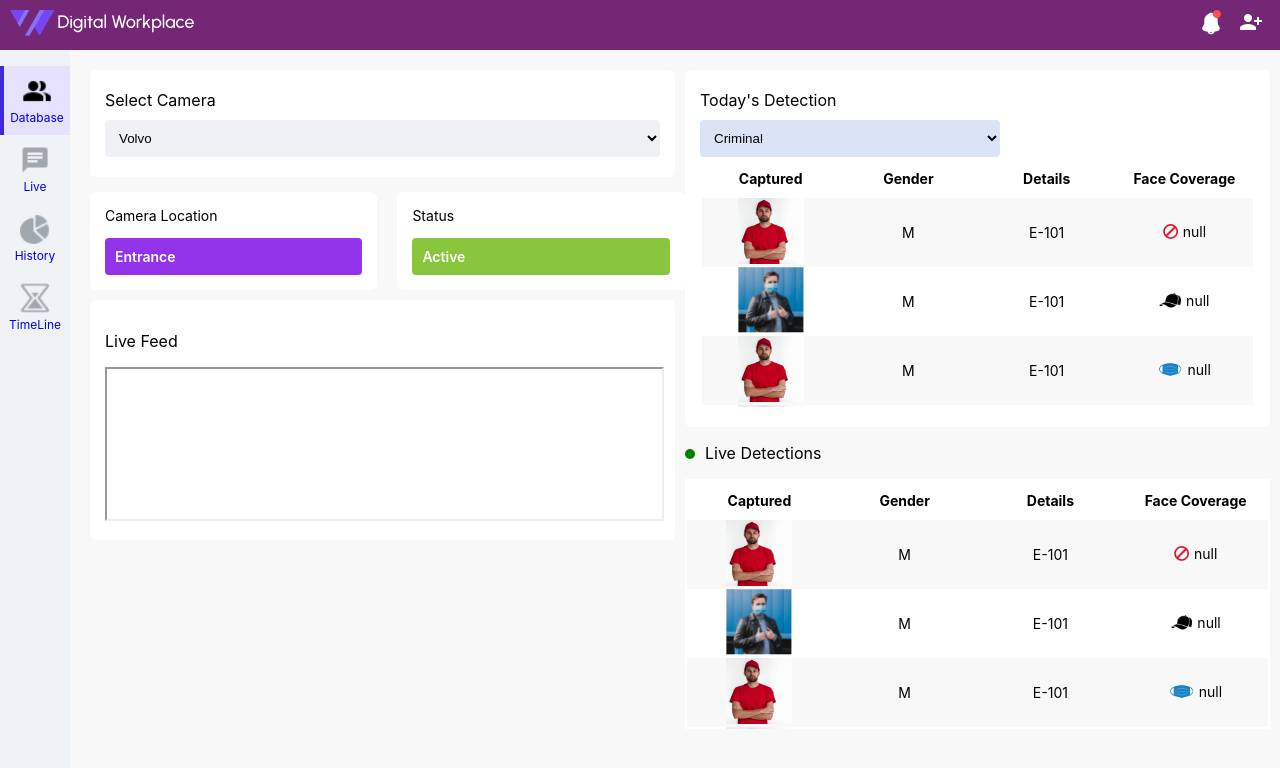
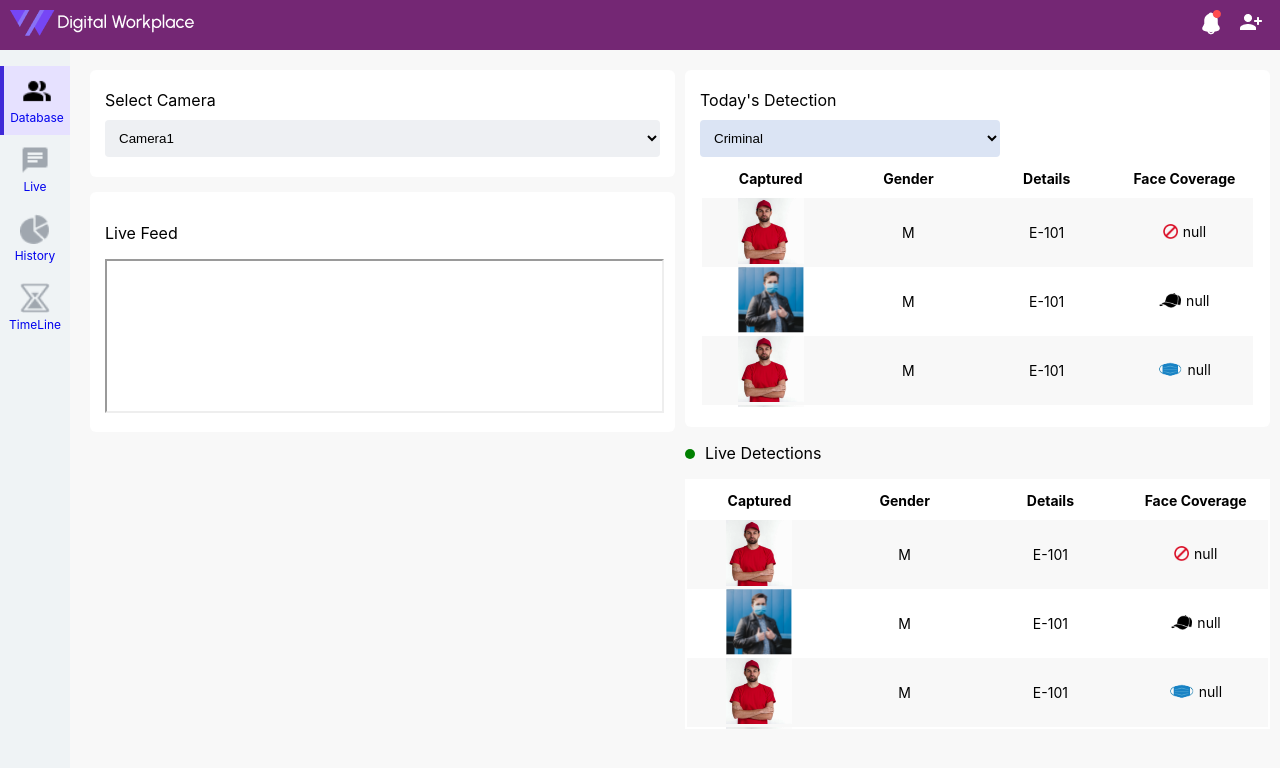
Before and after one commit to manojDTC/criminal-detection, a React (Create React App) app: page /livefeed in a window 1280 px wide. Shown: the top 768 px of the page. Built offline with nearby package versions, Linux system fonts and the light colour scheme.

Commit message:
livecamera

```diff
--- a/src/components/Live.tsx
+++ b/src/components/Live.tsx
@@ -1,10 +1,80 @@
+import React, { useEffect, useState } from "react";
 import image from "../assets/image 19.png";
 import image1 from "../assets/image 20.png";
 import cap from "../assets/cap.png";
 import mask from "../assets/mask.png";
 import null1 from "../assets/null.png";
+import axios from "axios";
+
+interface CameraList {
+  cameraId: number;
+  cameratype: string;
+  cameraLocation: string;
+  cameraStatus: string;
+}
 
 const Live = () => {
+  const [cameraLists, setCameraLists] = useState<CameraList[]>([]);
+  const [selectedCamera, setSelectedCamera] = useState<CameraList | null>(null);
+  const [error, setError] = useState<string | null>(null);
+  const [loading, setLoading] = useState<boolean>(true);
+  const cameraList: CameraList[] = [
+    {
+      cameraId: 1,
+      cameratype: "Camera1",
+      cameraLocation: "Entrance1",
+      cameraStatus: "active",
+    },
+    {
+      cameraId: 12,
+      cameratype: "Camera2",
+      cameraLocation: "Entrance2",
+      cameraStatus: "active",
+    },
+    {
+      cameraId: 3,
+      cameratype: "Camera3",
+      cameraLocation: "Exit",
+      cameraStatus: "inactive",
+    },
+  ];
+
+  useEffect(() => {
+    // Fetch employee list on component mount
+    const fetchCameraList = async () => {
+      try {
+        // const response = await axios.get<CameraList[]>(
+        //   "https://api.example.com/cameralists"
+        // );
+        const response = cameraList;
+        //setEmployees(response.data);
+        setCameraLists(response);
+      } catch (error) {
+        setError("Failed to load employees");
+      } finally {
+        setLoading(false);
+      }
+    };
+
+    fetchCameraList();
+  }, []);
+
+  if (loading) {
+    return <div>Loading...</div>;
+  }
+
+  if (error) {
+    return <div>{error}</div>;
+  }
+
+  const test = (event: React.ChangeEvent<HTMLSelectElement>) => {
+    const selectedCameraType = event.target.value;
+    const camera = cameraLists.find(
+      (camera) => camera.cameratype === selectedCameraType
+    );
+    setSelectedCamera(camera || null);
+  };
+
   return (
     <div
       style={{
@@ -40,18 +110,20 @@ const Live = () => {
                 width: "100%",
                 padding: "10px",
                 background: "#EEF0F3",
-
                 borderRadius: "4px",
                 border: "0",
                 marginTop: "10px",
               }}
+              onChange={test}
             >
-              <option value="volvo">Volvo</option>
-              <option value="saab">Saab</option>
-              <option value="mercedes">Mercedes</option>
-              <option value="audi">Audi</option>
+              {cameraLists.map((camera) => (
+                <option key={camera.cameraId} value={camera.cameratype}>
+                  {camera.cameratype}
+                </option>
+              ))}
             </select>
           </div>
+          {selectedCamera && (
             <div
               style={{
                 display: "flex",
@@ -71,6 +143,7 @@ const Live = () => {
                 <p style={{ marginTop: "0", fontSize: "14px" }}>
                   Camera Location
                 </p>
+
                 <p
                   style={{
                     padding: "10px",
@@ -82,9 +155,10 @@ const Live = () => {
                     margin: "0",
                   }}
                 >
-                Entrance
+                  {selectedCamera.cameraLocation}
                 </p>
               </div>
+
               <div
                 style={{
                   flex: "0  0 44%",
@@ -106,10 +180,11 @@ const Live = () => {
                     margin: "0",
                   }}
                 >
-                Active
+                  {selectedCamera.cameraStatus}
                 </p>
               </div>
             </div>
+          )}
           <div
             style={{
               background: "white",
```
Lines whose indentation alone changed are shown as unchanged.
